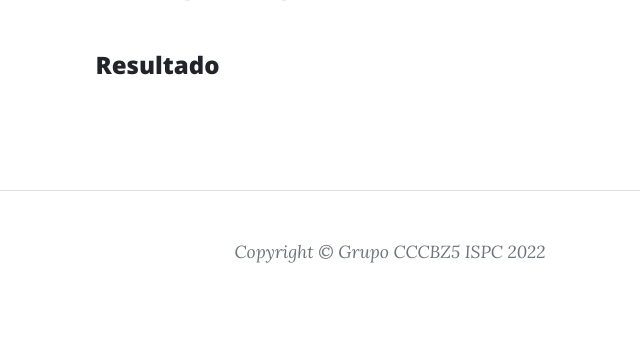
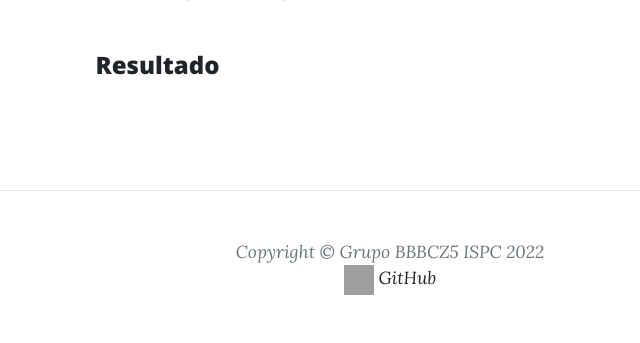
Before and after one commit to ispc-programador2022/BBBCZ5, a Django app: page /buscar/ in a window 1280 px wide. Shown: the part 707-1050 px from the top of the page, without its empty margins (250-890 px from the left). Before the commit the page ends 970 px from the top, so only its background shows below. Run offline with Django 4.2, Linux system fonts and the light colour scheme; some libraries are stand-ins or nearby versions; grey boxes are pictures that could not be loaded.

Commit message:
footer_github_link

```diff
--- a/ProyectoIntegrador/templates/blog/base.html
+++ b/ProyectoIntegrador/templates/blog/base.html
@@ -53,7 +53,11 @@
                 <div class="row gx-4 gx-lg-5 justify-content-center">
                     <div class="col-md-10 col-lg-8 col-xl-7">
 
-                        <div class="small text-center text-muted fst-italic">Copyright &copy; Grupo CCCBZ5 ISPC 2022</div>
+                        <div class="small text-center text-muted fst-italic">Copyright &copy; Grupo BBBCZ5 ISPC 2022
+                        <br>
+                        <img  src="https://cdn-icons-png.flaticon.com/512/5968/5968866.png" alt="GitHub" width="30" height="30">
+                        <a href="https://github.com/ispc-programador2022/BBBCZ5" target="_blank">GitHub</a>
+                        </div>
                     </div>
                 </div>
             </div>
```
Also changed, not shown: ProyectoIntegrador/static/blog/img/GitHub-logo.png (added).
